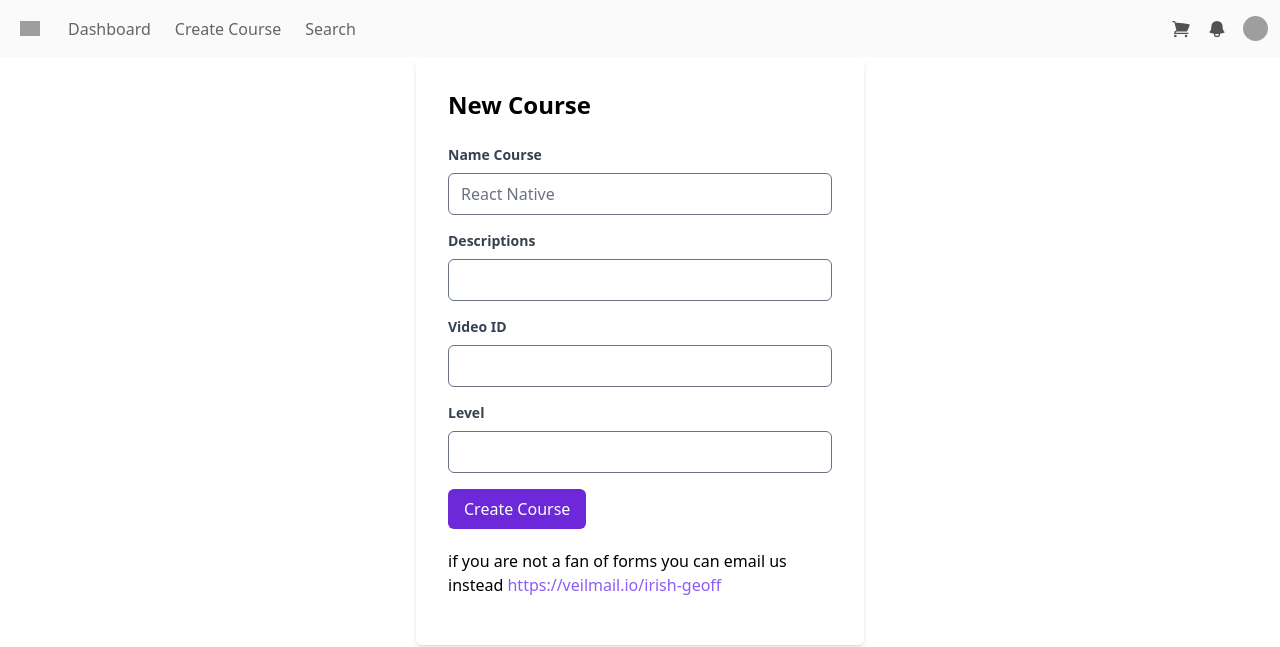
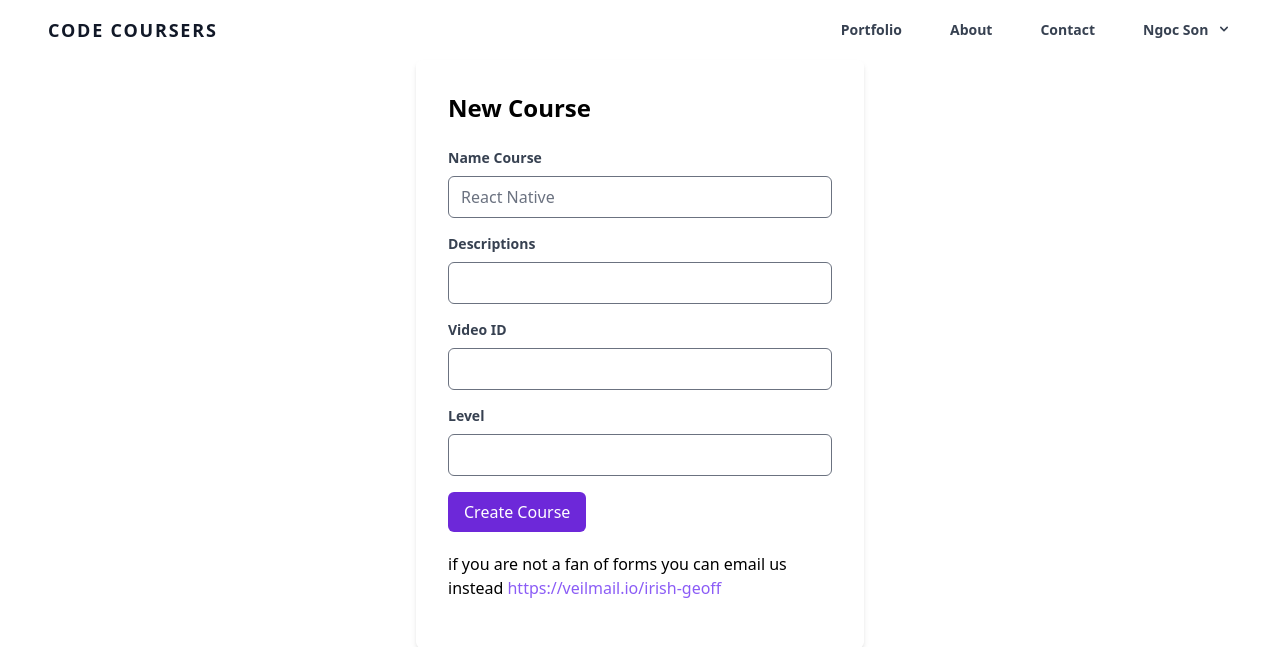
Before and after one commit to PhamNgocSonTech/Revise-Nodejs, a Node server app: page /courses/create in a window 1280 px wide. Shown: the top 647 px of the page. Run offline with Node 20, Linux system fonts and the light colour scheme; some libraries are stand-ins or nearby versions; grey boxes are pictures that could not be loaded.

Commit message:
change navbar, add table show list course to update/remove

```diff
--- a/src/index.js
+++ b/src/index.js
@@ -2,11 +2,12 @@ const express = require('express');
 const app = express();
 const port = 3000;
 const morgan = require('morgan');
-const { engine } = require('express-handlebars');
+const { engine, create } = require('express-handlebars');
 const path = require('path');
 const newsRoute = require('./routes/NewsRoute.js');
 const siteRoute = require('./routes/SiteRoute.js');
 const courseRoute = require('./routes/CourseRoute.js');
+const meRoute = require('./routes/MeRoute.js');
 
 // Init Static File
 app.use(express.static(path.join(__dirname, 'public')));
@@ -27,12 +28,15 @@ app.use(
 app.use(express.json());
 
 //template engine
-app.engine(
-    'hbs',
-    engine({
-        extname: '.hbs',
-    })
-);
+
+const hbs = create({
+    defaultLayout: 'main',
+    extname: '.hbs',
+    helpers: {
+        sum: (a, b) => a + b,
+    },
+});
+app.engine('hbs', hbs.engine);
 app.set('view engine', 'hbs');
 app.set('views', path.join(__dirname, './views'));
 
@@ -40,6 +44,7 @@ app.set('views', path.join(__dirname, './views'));
 app.use('/api', newsRoute);
 app.use('/', siteRoute);
 app.use('/courses', courseRoute);
+app.use('/me', meRoute);
 
 app.listen(port, () => {
     console.log(`Server is running on port: ${port}`);
--- a/src/views/partials/header.hbs
+++ b/src/views/partials/header.hbs
@@ -1,4 +1,39 @@
-<!-- Main navigation container -->
+<!-- component -->
+<script src="https://cdn.jsdelivr.net/gh/alpinejs/alpine@v2.x.x/dist/alpine.min.js" defer></script>
+<div class="w-full text-gray-700 bg-white dark-mode:text-gray-200 dark-mode:bg-gray-800">
+  <div x-data="{ open: false }" class="flex flex-col max-w-screen-xl px-4 mx-auto md:items-center md:justify-between md:flex-row md:px-6 lg:px-8">
+    <div class="p-4 flex flex-row items-center justify-between">
+      <a href="/" class="text-lg font-semibold tracking-widest text-gray-900 uppercase rounded-lg dark-mode:text-white focus:outline-none focus:shadow-outline">Code Coursers</a>
+      <button class="md:hidden rounded-lg focus:outline-none focus:shadow-outline" @click="open = !open">
+        <svg fill="currentColor" viewBox="0 0 20 20" class="w-6 h-6">
+          <path x-show="!open" fill-rule="evenodd" d="M3 5a1 1 0 011-1h12a1 1 0 110 2H4a1 1 0 01-1-1zM3 10a1 1 0 011-1h12a1 1 0 110 2H4a1 1 0 01-1-1zM9 15a1 1 0 011-1h6a1 1 0 110 2h-6a1 1 0 01-1-1z" clip-rule="evenodd"></path>
+          <path x-show="open" fill-rule="evenodd" d="M4.293 4.293a1 1 0 011.414 0L10 8.586l4.293-4.293a1 1 0 111.414 1.414L11.414 10l4.293 4.293a1 1 0 01-1.414 1.414L10 11.414l-4.293 4.293a1 1 0 01-1.414-1.414L8.586 10 4.293 5.707a1 1 0 010-1.414z" clip-rule="evenodd"></path>
+        </svg>
+      </button>
+    </div>
+    <nav :class="{'flex': open, 'hidden': !open}" class="flex-col flex-grow pb-4 md:pb-0 hidden md:flex md:justify-end md:flex-row">
+      {{!-- <a class="px-4 py-2 mt-2 text-sm font-semibold bg-transparent rounded-lg dark-mode:bg-transparent dark-mode:hover:bg-gray-600 dark-mode:focus:bg-gray-600 dark-mode:focus:text-white dark-mode:hover:text-white dark-mode:text-gray-200 md:mt-0 md:ml-4 hover:text-gray-900 focus:text-gray-900 hover:bg-gray-200 focus:bg-gray-200 focus:outline-none focus:shadow-outline" href="/courses/create">Create Course</a> --}}
+      <a class="px-4 py-2 mt-2 text-sm font-semibold bg-transparent rounded-lg dark-mode:bg-transparent dark-mode:hover:bg-gray-600 dark-mode:focus:bg-gray-600 dark-mode:focus:text-white dark-mode:hover:text-white dark-mode:text-gray-200 md:mt-0 md:ml-4 hover:text-gray-900 focus:text-gray-900 hover:bg-gray-200 focus:bg-gray-200 focus:outline-none focus:shadow-outline" href="#">Portfolio</a>
+      <a class="px-4 py-2 mt-2 text-sm font-semibold bg-transparent rounded-lg dark-mode:bg-transparent dark-mode:hover:bg-gray-600 dark-mode:focus:bg-gray-600 dark-mode:focus:text-white dark-mode:hover:text-white dark-mode:text-gray-200 md:mt-0 md:ml-4 hover:text-gray-900 focus:text-gray-900 hover:bg-gray-200 focus:bg-gray-200 focus:outline-none focus:shadow-outline" href="#">About</a>
+      <a class="px-4 py-2 mt-2 text-sm font-semibold bg-transparent rounded-lg dark-mode:bg-transparent dark-mode:hover:bg-gray-600 dark-mode:focus:bg-gray-600 dark-mode:focus:text-white dark-mode:hover:text-white dark-mode:text-gray-200 md:mt-0 md:ml-4 hover:text-gray-900 focus:text-gray-900 hover:bg-gray-200 focus:bg-gray-200 focus:outline-none focus:shadow-outline" href="#">Contact</a>
+      <div @click.away="open = false" class="relative" x-data="{ open: false }">
+        <button @click="open = !open" class="flex flex-row items-center w-full px-4 py-2 mt-2 text-sm font-semibold text-left bg-transparent rounded-lg dark-mode:bg-transparent dark-mode:focus:text-white dark-mode:hover:text-white dark-mode:focus:bg-gray-600 dark-mode:hover:bg-gray-600 md:w-auto md:inline md:mt-0 md:ml-4 hover:text-gray-900 focus:text-gray-900 hover:bg-gray-200 focus:bg-gray-200 focus:outline-none focus:shadow-outline">
+            <span>Ngoc Son</span>
+            <svg svg fill="currentColor" viewBox="0 0 20 20" :class="{'rotate-180': open, 'rotate-0': !open}" class="inline w-4 h-4 mt-1 ml-1 transition-transform duration-200 transform md:-mt-1"><path fill-rule="evenodd" d="M5.293 7.293a1 1 0 011.414 0L10 10.586l3.293-3.293a1 1 0 111.414 1.414l-4 4a1 1 0 01-1.414 0l-4-4a1 1 0 010-1.414z" clip-rule="evenodd"></path></svg>
+        </button>
+        <div x-show="open" x-transition:enter="transition ease-out duration-100" x-transition:enter-start="transform opacity-0 scale-95" x-transition:enter-end="transform opacity-100 scale-100" x-transition:leave="transition ease-in duration-75" x-transition:leave-start="transform opacity-100 scale-100" x-transition:leave-end="transform opacity-0 scale-95" class="absolute right-0 w-full mt-2 origin-top-right rounded-md shadow-lg md:w-48">
+          <div class="px-2 py-2 bg-white rounded-md shadow dark-mode:bg-gray-800">
+            <a class="block px-4 py-2 mt-2 text-sm font-semibold bg-transparent rounded-lg dark-mode:bg-transparent dark-mode:hover:bg-gray-600 dark-mode:focus:bg-gray-600 dark-mode:focus:text-white dark-mode:hover:text-white dark-mode:text-gray-200 md:mt-0 hover:text-gray-900 focus:text-gray-900 hover:bg-gray-200 focus:bg-gray-200 focus:outline-none focus:shadow-outline" href="/courses/create">Create Course</a>
+            <a class="block px-4 py-2 mt-2 text-sm font-semibold bg-transparent rounded-lg dark-mode:bg-transparent dark-mode:hover:bg-gray-600 dark-mode:focus:bg-gray-600 dark-mode:focus:text-white dark-mode:hover:text-white dark-mode:text-gray-200 md:mt-0 hover:text-gray-900 focus:text-gray-900 hover:bg-gray-200 focus:bg-gray-200 focus:outline-none focus:shadow-outline" href="/me/stored/courses">My Course</a>
+            <a class="block px-4 py-2 mt-2 text-sm font-semibold bg-transparent rounded-lg dark-mode:bg-transparent dark-mode:hover:bg-gray-600 dark-mode:focus:bg-gray-600 dark-mode:focus:text-white dark-mode:hover:text-white dark-mode:text-gray-200 md:mt-0 hover:text-gray-900 focus:text-gray-900 hover:bg-gray-200 focus:bg-gray-200 focus:outline-none focus:shadow-outline" href="/logout">Logout</a>
+          </div>
+        </div>
+      </div>
+    </nav>
+  </div>
+</div>
+
+{{!-- <!-- Main navigation container -->
 <nav
     class='flex-no-wrap relative flex w-full items-center justify-between bg-zinc-50 py-2 shadow-dark-mild dark:bg-neutral-700 lg:flex-wrap lg:justify-start lg:py-4'
 >
@@ -78,6 +113,8 @@
                         data-twe-nav-link-ref
                     >Search</a>
                 </li>
+
+
 
             </ul>
             <!-- Left links -->
@@ -222,4 +259,5 @@
         </div>
         <!-- Right elements -->
     </div>
-</nav>
+
+</nav> --}}
--- a/src/views/search.hbs
+++ b/src/views/search.hbs
@@ -32,12 +32,12 @@
                 placeholder='Search Mockups, Logos...'
                 required
             />
-            <label for='gender-input'></label>
+            {{!-- <label for='gender-input'></label>
             <select name='gender' id='gender-input'>
                 <option value=''>Select your gender?</option>
                 <option value='male'>Male</option>
                 <option value='female'>Female</option>
-            </select>
+            </select> --}}
             <button
                 type='submit'
                 class='text-white absolute end-2.5 bottom-2.5 bg-blue-700 hover:bg-blue-800 focus:ring-4 focus:outline-none focus:ring-blue-300 font-medium rounded-lg text-sm px-4 py-2 dark:bg-blue-600 dark:hover:bg-blue-700 dark:focus:ring-blue-800'
```
Also changed, not shown: src/controllers/MeController.js (added, +12 -0 lines), src/routes/MeRoute.js (added, +7 -0 lines), src/views/me/store-course.hbs (added, +40 -0 lines).
